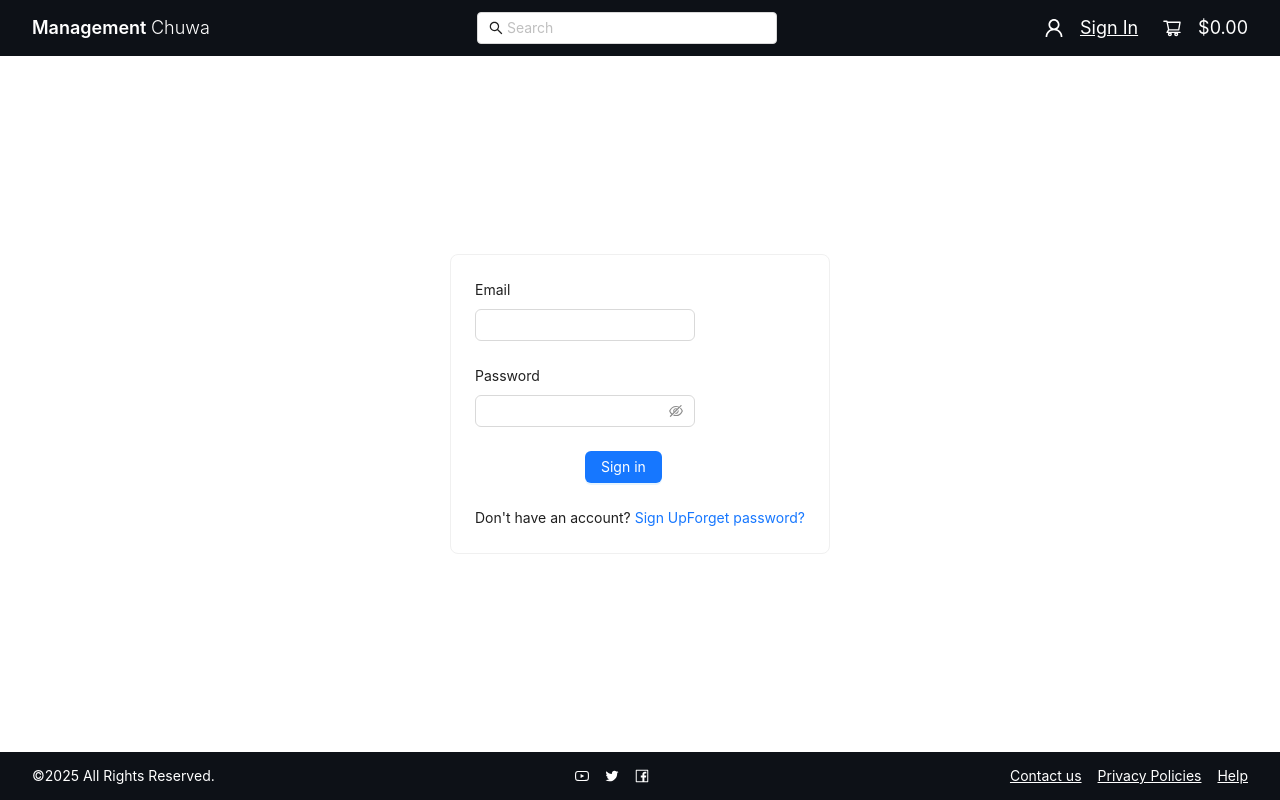
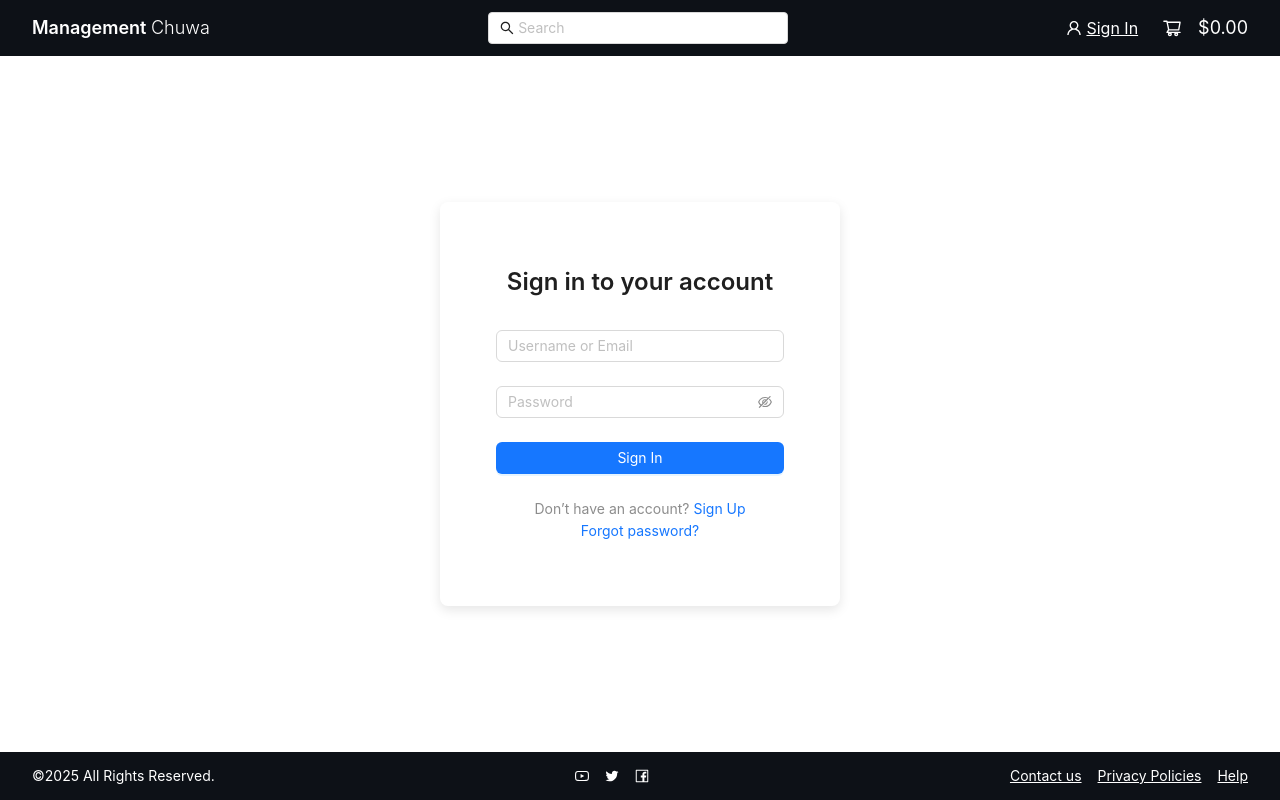
Before and after one commit to AAAAAiden/Proj1, a React (Create React App) app in the folder frontend/: page /signin in a window 1280 px wide. Built offline with nearby package versions, Linux system fonts and the light colour scheme.

Commit message:
added sample products page and achieve user sign in logic

```diff
--- a/frontend/src/App.jsx
+++ b/frontend/src/App.jsx
@@ -4,7 +4,7 @@ import SignUp from './components/Auth/SignUp';
 import SignIn from './components/Auth/SignIn';
 import UpdatePassword from './components/Auth/UpdatePass';
 import Layout from './components/Layout';
-
+import Products from './components/pages/Products';
 
 
 function App() {
@@ -16,6 +16,7 @@ function App() {
           <Route path="/signup" element={<SignUp />} />
           <Route path="/signin" element={<SignIn />} />
           <Route path='/updatepassword' element={<UpdatePassword />} />
+          <Route path="/products" element={<Products />} />
         </Route>
       </Routes>
     </Router>
--- a/frontend/src/components/Auth/SignIn.jsx
+++ b/frontend/src/components/Auth/SignIn.jsx
@@ -1,77 +1,112 @@
-import { Card, Form, Input, Button, message } from "antd";
-import React from "react";
-import {signIn} from "./auth"
+import React, { useState, useEffect } from "react";
+import { Card, Form, Input, Button, message, Typography } from "antd";
+import { signIn } from "./auth";
 import { Link } from "react-router-dom";
+import { useNavigate } from "react-router-dom";
+import { useAuth } from "../../context/AuthContext";
+
+const { Title, Text } = Typography;
+
+const SignIn = () => {
+  const [form] = Form.useForm();
+  const [messageApi, contextHolder] = message.useMessage();
+  const [animate, setAnimate] = useState(false);
+  const navigate = useNavigate();
+  const { signIn:setAuthUser } = useAuth();
 
 
-const SignIn = () => {
+  useEffect(() => {
+    setAnimate(true);
+  }, []);
+
   const onFinish = (values) => {
-        signIn(values).then(
-            (data) => {
-                if (data.success) {
-                    message.success("Sign In successful!");
+    signIn(values)
+      .then((data) => {
+        if (data.token) {
+          messageApi.success("Sign In successful!");
+          form.resetFields();
+          setAuthUser(data.username);
+          setTimeout(() => {
+            navigate("/products");
+          }, 1500);
         } else {
-                    message.error(data.message || "Something went wrong.");
+          messageApi.error(data.message || "Something went wrong.");
         }
-            }
-        ).catch((error) => {
-            console.error("Sign up error:", error);
-            message.error("Signup failed. Please try again.");
+      })
+      .catch((error) => {
+        console.error("Sign in error:", error);
+        messageApi.error("Sign in failed. Please try again.");
       });
-    }
-    const onFinishFailed = (values) => {
-        console.log('not able to sign in')
-    }
+  };
 
   return (
-        <div>
-            <style>{`
-                .ant-form-item-explain {
-                text-align: right;
-                }
-            `}</style>
-            <Card>
+    <>
+      {contextHolder}
+      <div
+        style={{
+          display: "flex",
+          height: "100vh",
+          justifyContent: "center",
+          alignItems: "center",
+        }}
+      >
+        <Card
+          className={animate ? "animated-card" : ""}
+          style={{
+            width: 400,
+            borderRadius: 8,
+            background: "#fff",
+            border: "none",
+            boxShadow: "0 4px 12px rgba(0, 0, 0, 0.1)",
+          }}
+        >
+          <div style={{ padding: "40px 32px" }}>
+            <Title level={3} style={{ textAlign: "center", marginBottom: 32 }}>
+              Sign in to your account
+            </Title>
+
             <Form
-                    name="basic"
+              form={form}
               layout="vertical"
+              onFinish={onFinish}
               requiredMark={false}
-                    labelCol={{ span: 8 }}
-                    wrapperCol={{ span: 16 }}
-                    style={{ maxWidth: 600 }}
-                    initialValues={{ remember: true }}
-                    onFinish={onFinish}
-                    onFinishFailed={onFinishFailed}
               autoComplete="off"
             >
               <Form.Item
-                    label="Email"
-                    name="email"
-                    rules={[{ required: true, message: 'Invalid Email input!' }]}
+                name="usernameOrEmail"
+                rules={[
+                    { required: true, message: "Please enter your email or username" }
+                ]}
                 >
-                    <Input />
+                <Input placeholder="Username or Email" />
               </Form.Item>
 
               <Form.Item
-                    label="Password"
                 name="password"
-                    rules={[{ required: true, message: 'Invalid password input!' }]}
+                rules={[{ required: true, message: "Please enter your password" }]}
               >
-                    <Input.Password />
+                <Input.Password placeholder="Password" />
               </Form.Item>
 
-                    <Form.Item label={null}>
-                    <Button type="primary" htmlType="submit">
-                        Sign in
+              <Form.Item>
+                <Button type="primary" htmlType="submit" block>
+                  Sign In
                 </Button>
               </Form.Item>
-                    <div style={{ display: "flex", justifyContent: "space-between", alignItems: "center", marginTop: 16 }}>
-                            <span>Don't have an account? <Link to="/signup">Sign Up</Link></span>
-                            <Link to="/updatepassword">Forget password?</Link>
+
+              <div style={{ marginTop: 16, textAlign: "center" }}>
+                <Text type="secondary">
+                    Don’t have an account? <Link to="/signup">Sign Up</Link>
+                </Text>
+                <br />
+                <Link to="/updatepassword">Forgot password?</Link>
               </div>
             </Form>
+          </div>
         </Card>
       </div>
-    )
-}
+    </>
+  );
+};
 
-export default SignIn
+export default SignIn;
--- a/frontend/src/components/Layout.jsx
+++ b/frontend/src/components/Layout.jsx
@@ -1,4 +1,4 @@
-import React from "react";
+import React, { useState, useEffect } from "react";
 import { Outlet, Link } from "react-router-dom";
 import { Input } from "antd";
 import {
@@ -9,8 +9,11 @@ import {
   TwitterOutlined,
   FacebookOutlined,
 } from "@ant-design/icons";
+import { useAuth } from "../context/AuthContext";
 
 const Layout = () => {
+  const { username, signOut } = useAuth();
+
   return (
     <div className="layout-container">
       <header className="app-header">
@@ -23,10 +26,17 @@ const Layout = () => {
           prefix={<SearchOutlined />}
         />
         <div className="header-right">
-          <Link to="/signin" className="header-icon-link">
-            <UserOutlined className="icon-left"/>
-            Sign In
-          </Link>
+            {username ? (
+            <span style={{ color: "#fff", cursor: "pointer" }} onClick={signOut}>
+                <UserOutlined style={{ marginRight: 4 }} />
+                {username} | Sign Out
+            </span>
+            ) : (
+            <Link to="/signin" style={{ color: "#fff" }}>
+                <UserOutlined style={{ marginRight: 4 }} />
+                Sign In
+            </Link>
+            )}
           <div className="header-icon-link">
             <ShoppingCartOutlined className="icon-left"/>
             $0.00
--- /dev/null
+++ b/frontend/src/components/pages/Products.jsx
@@ -0,0 +1,41 @@
+import React from "react";
+import { Typography } from "antd";
+
+const { Title } = Typography;
+
+const Products = () => {
+  const username = localStorage.getItem("username");
+  console.log(username);
+  return (
+    <div style={{ padding: "40px" }}>
+      <Title level={2}>Welcome, {username || "User"}!</Title>
+      <p>This is your products page.</p>
+      <div
+        style={{
+          display: "grid",
+          gridTemplateColumns: "repeat(auto-fill, minmax(200px, 1fr))",
+          gap: 20,
+          marginTop: 40,
+        }}
+      >
+        {[1, 2, 3, 4, 5, 6].map((n) => (
+          <div
+            key={n}
+            style={{
+              height: 200,
+              background: "#f0f2f5",
+              borderRadius: 8,
+              display: "flex",
+              justifyContent: "center",
+              alignItems: "center",
+            }}
+          >
+            Product #{n}
+          </div>
+        ))}
+      </div>
+    </div>
+  );
+};
+
+export default Products;
--- /dev/null
+++ b/frontend/src/context/AuthContext.js
@@ -0,0 +1,32 @@
+import React, { createContext, useContext, useState, useEffect } from "react";
+
+const AuthContext = createContext();
+
+export const useAuth = () => useContext(AuthContext);
+
+export const AuthProvider = ({ children }) => {
+  const [username, setUsername] = useState(null);
+
+  useEffect(() => {
+    const storedUsername = localStorage.getItem("username");
+    if (storedUsername) {
+      setUsername(storedUsername);
+    }
+  }, []);
+
+  const signIn = (newUsername) => {
+    localStorage.setItem("username", newUsername);
+    setUsername(newUsername);
+  };
+
+  const signOut = () => {
+    localStorage.removeItem("username");
+    setUsername(null);
+  };
+
+  return (
+    <AuthContext.Provider value={{ username, signIn, signOut }}>
+      {children}
+    </AuthContext.Provider>
+  );
+};
--- a/frontend/src/index.js
+++ b/frontend/src/index.js
@@ -8,6 +8,7 @@ import { DatePicker, message } from 'antd';
 import { createRoot } from 'react-dom/client';
 import SignIn from './components/Auth/SignIn';
 import SignUp from './components/Auth/SignUp';
+import { AuthProvider } from './context/AuthContext';
 
 const container = document.getElementById("root");
 if (!container) {
@@ -16,7 +17,9 @@ if (!container) {
 const root = ReactDOM.createRoot(document.getElementById('root'));
 root.render(
   <React.StrictMode>
-    <App />
+    <AuthProvider>
+      <App />
+    </AuthProvider>
   </React.StrictMode>
 );
 
```
Also changed, not shown: 1 other file (tests, documents, lock files or other folders). Lines whose indentation alone changed are shown as unchanged.
